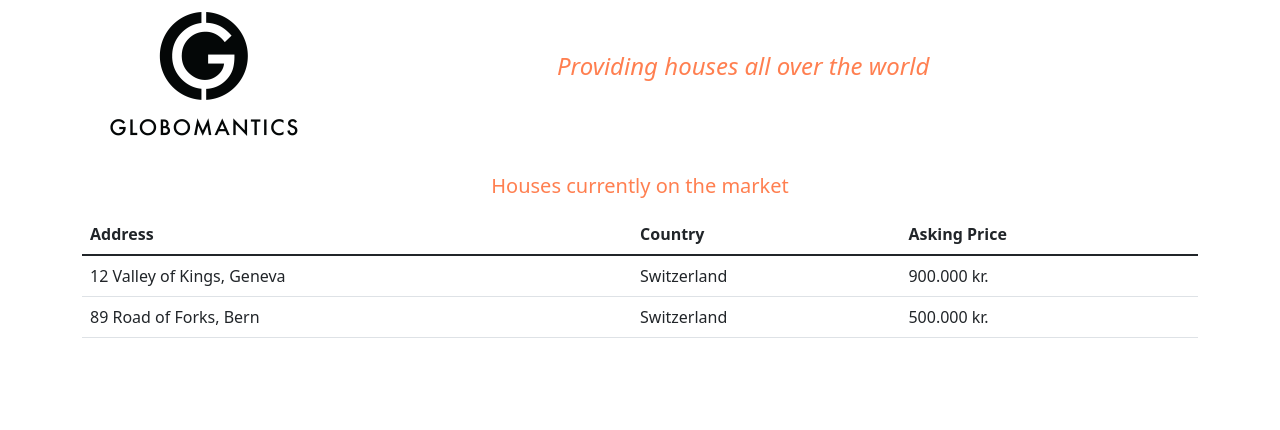
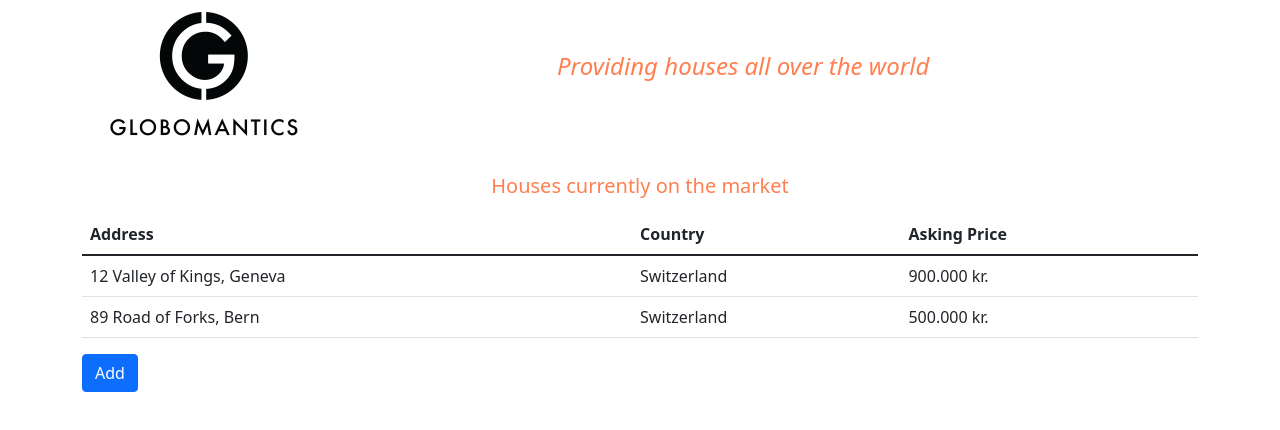
Before and after one commit to taherkheli/ps-r18-01-fundas, a Next.js app: page / in a window 1280 px wide. Shown: the top 430 px of the page. Built offline with nearby package versions, Linux system fonts and the light colour scheme.

Commit message:
Add a new row (update the state) using built-in 'useState' React hook

```diff
--- a/components/houseList.js
+++ b/components/houseList.js
@@ -1,6 +1,7 @@
+import { useState } from "react";
 import HouseRow from "./houseRow";
 
-const houses = [
+const houseArray = [
   {
     id: 1,
     address: "12 Valley of Kings, Geneva",
@@ -16,6 +17,21 @@
 ];
 
 const HouseList = () => {
+  // we never change houseArray. It is just provided as initial state. The live stateful representation is in 'houses' maintained by React itself i.e. 'houses' is read only
+  const [houses, setHouses] = useState(houseArray);  // houses = array representing current state; setHouses = function to change state
+
+  const addHouse = () => {
+    setHouses([
+      ...houses,
+      {
+        id: 3,
+        address: "32 Valley Way, New York",
+        country: "USA",
+        price: 1000000,
+      }
+    ]);
+  };
+
   return (
     <>
       <div className="row mb-2">
@@ -37,6 +53,9 @@
           ))}
         </tbody>
       </table>
+      <button className="btn btn-primary" onClick={addHouse}>
+        Add
+      </button>
     </>
   );
 };
```
